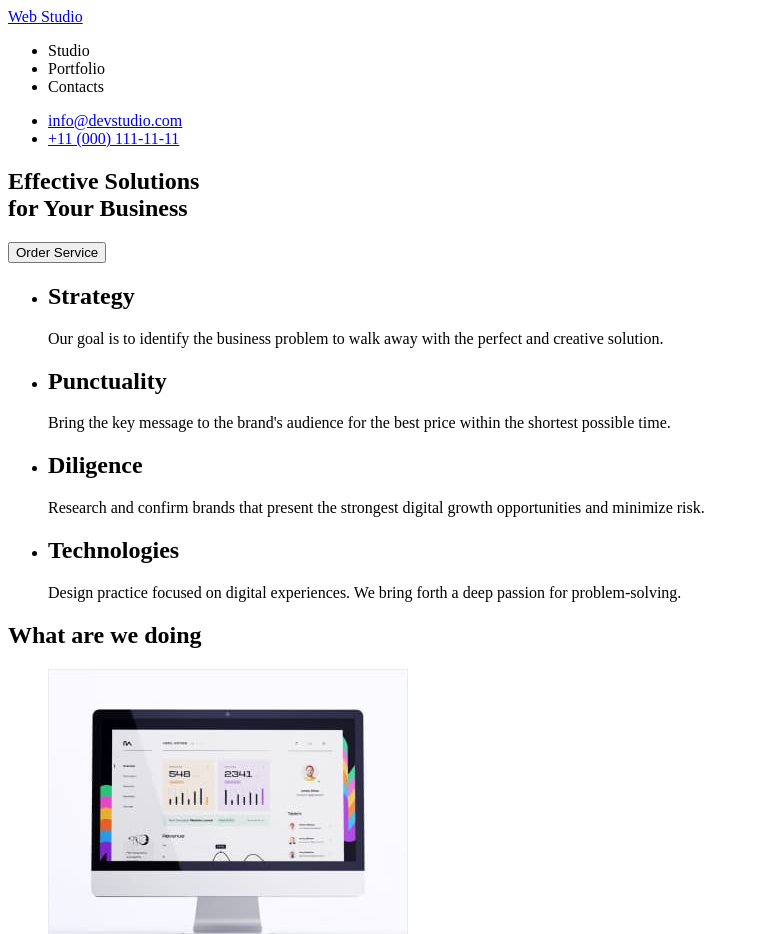
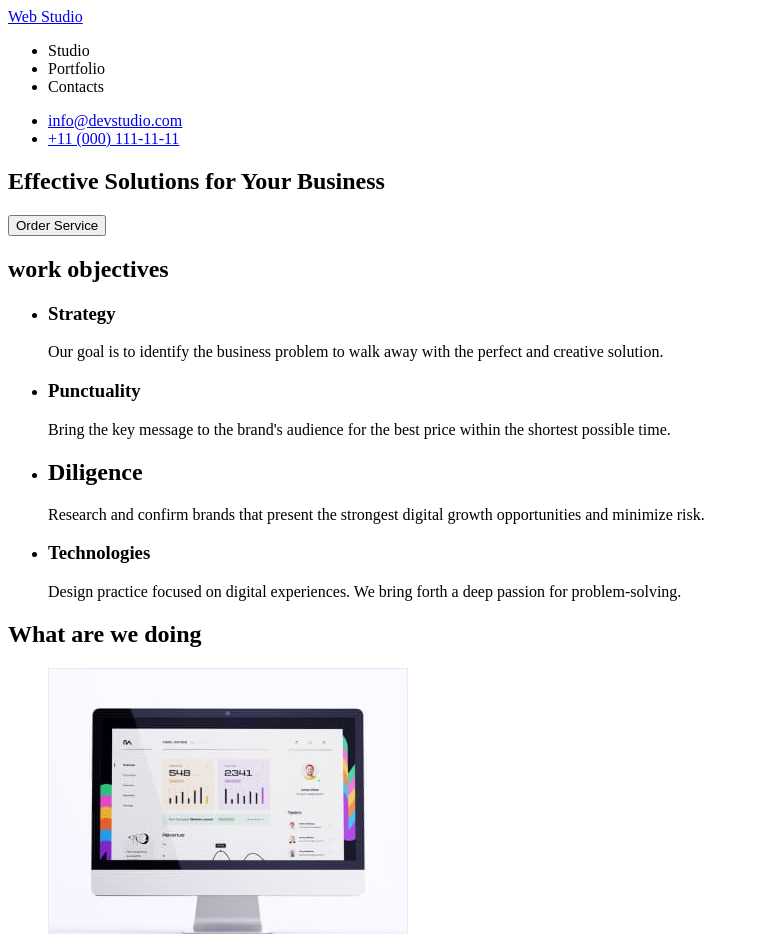
Before and after one commit to Nataliia-Katrenko/goit-markup-hw-01, a plain HTML site: page index.html in a window 1280 px wide. Shown: the top 934 px of the page, without its empty margins (0-759 px from the left). Drawn offline with Linux system fonts and the light colour scheme.

Commit message:
виправлення помилок

```diff
--- a/index.html
+++ b/index.html
@@ -23,18 +23,19 @@
     </header>
     <main>
         <section>
-            <h1>Effective Solutions<br>for Your Business</h1>
+            <h1>Effective Solutions for Your Business</h1>
             <button type="button">Order Service</button>
         </section>
         <section>
+            <h2>work objectives</h2>
             <ul>
                 <li>
-                    <h2>Strategy</h2>
+                    <h3>Strategy</h3>
                         <p>Our goal is to identify the business
                             problem to walk away with the perfect and creative solution. </p>
                 </li>
                 <li>
-                    <h2>Punctuality</h2>
+                    <h3>Punctuality</h3>
                         <p>Bring the key message to the brand's audience for the best price within the shortest possible time.</p>
                 </li>
                 <li>
@@ -42,7 +43,7 @@
                         <p>Research and confirm brands that present the strongest digital growth opportunities and minimize risk.</p>
                 </li>
                 <li>
-                    <h2>Technologies</h2>
+                    <h3>Technologies</h3>
                         <p>Design practice focused on digital experiences. We bring forth a deep passion for problem-solving.</p>
                 </li>
             </ul>
@@ -82,7 +83,7 @@
         </section>
     </main>
     <footer>
-        <h2><a href="/index.html">Web Studio</a></h2>
+        <h2>Web Studio</h2>
         <p>Increase the flow of customers and sales for your business with digital marketing & growth solutions.</p>
     </footer>
 </body>
```
